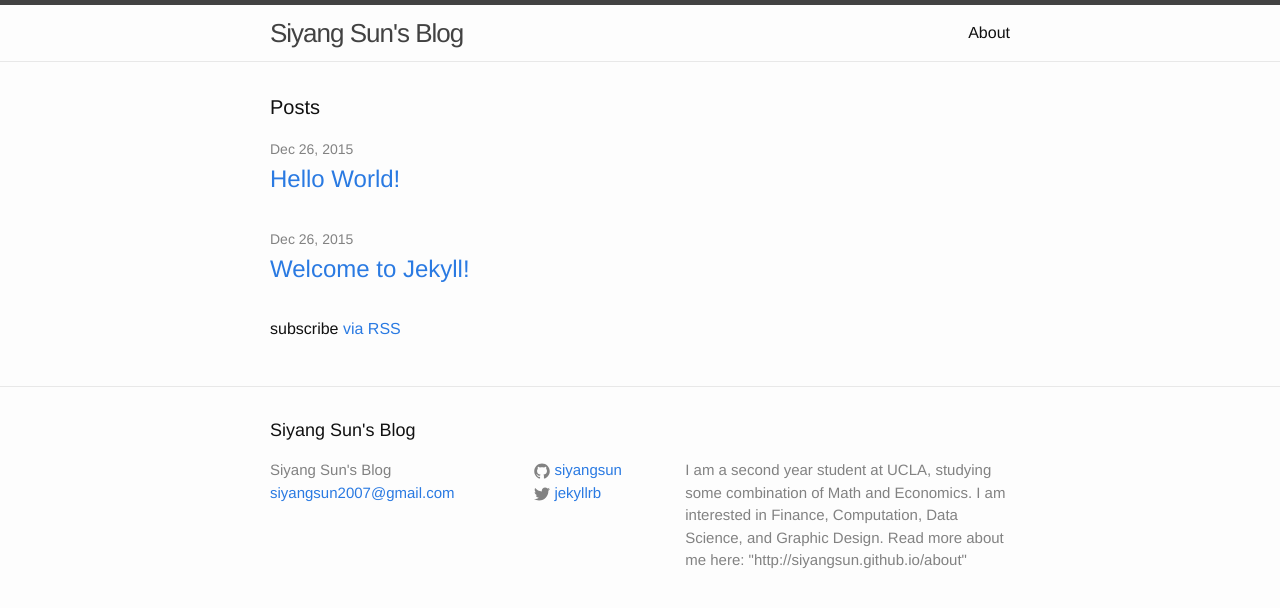
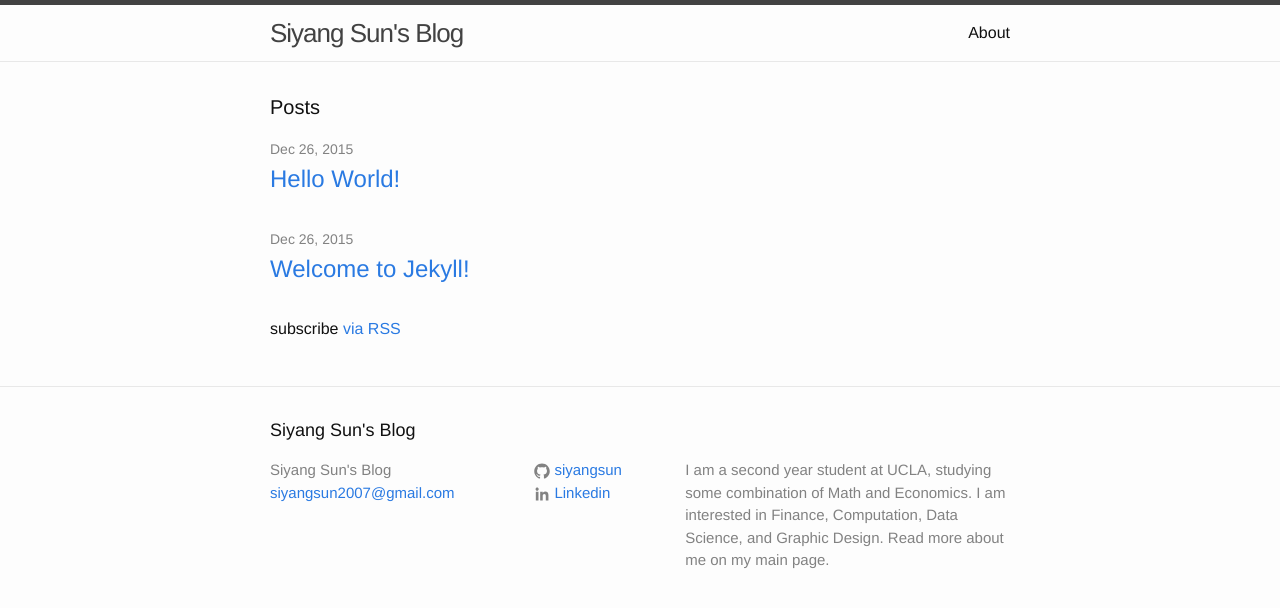
Before and after one commit to siyangsun/marginalia, a Jekyll site: the page built from index.html, in a window 1280 px wide. Shown: the top 608 px of the page. Built offline with Jekyll 4.4.1, drawn with Linux system fonts in a browser that asks for light colours.

Commit message:
Updating config

```diff
--- a/_config.yml
+++ b/_config.yml
@@ -9,10 +9,10 @@
 title: Siyang Sun's Blog
 email: siyangsun2007@gmail.com
 description: > # this means to ignore newlines until "baseurl:"
-  I am a second year student at UCLA, studying some combination of Math and Economics. I am interested in Finance, Computation, Data Science, and Graphic Design. Read more about me here: "http://siyangsun.github.io/about"
+  I am a second year student at UCLA, studying some combination of Math and Economics. I am interested in Finance, Computation, Data Science, and Graphic Design. Read more about me on my main page.
 baseurl: "/blog" # the subpath of your site, e.g. /blog
 url: "http://siyangsun.github.io" # the base hostname & protocol for your site
-twitter_username: jekyllrb
+linkedin: siyang-sun-134b0bb4
 github_username:  siyangsun
 
 # Build settings
--- a/_includes/footer.html
+++ b/_includes/footer.html
@@ -20,9 +20,9 @@
           </li>
           {% endif %}
 
-          {% if site.twitter_username %}
+          {% if site.linkedin %}
           <li>
-            {% include icon-twitter.html username=site.twitter_username %}
+            {% include icon-linkedin.html username="Linkedin" %}
           </li>
           {% endif %}
         </ul>
--- /dev/null
+++ b/_includes/icon-linkedin.html
@@ -0,0 +1 @@
+<a href="https://linkedin.com/{{ include.username }}"><span class="icon icon--twitter">{% include icon-linkedin.svg %}</span><span class="username">{{ include.username }}</span></a>
```
Also changed, not shown: _includes/icon-linkedin.svg (added).
